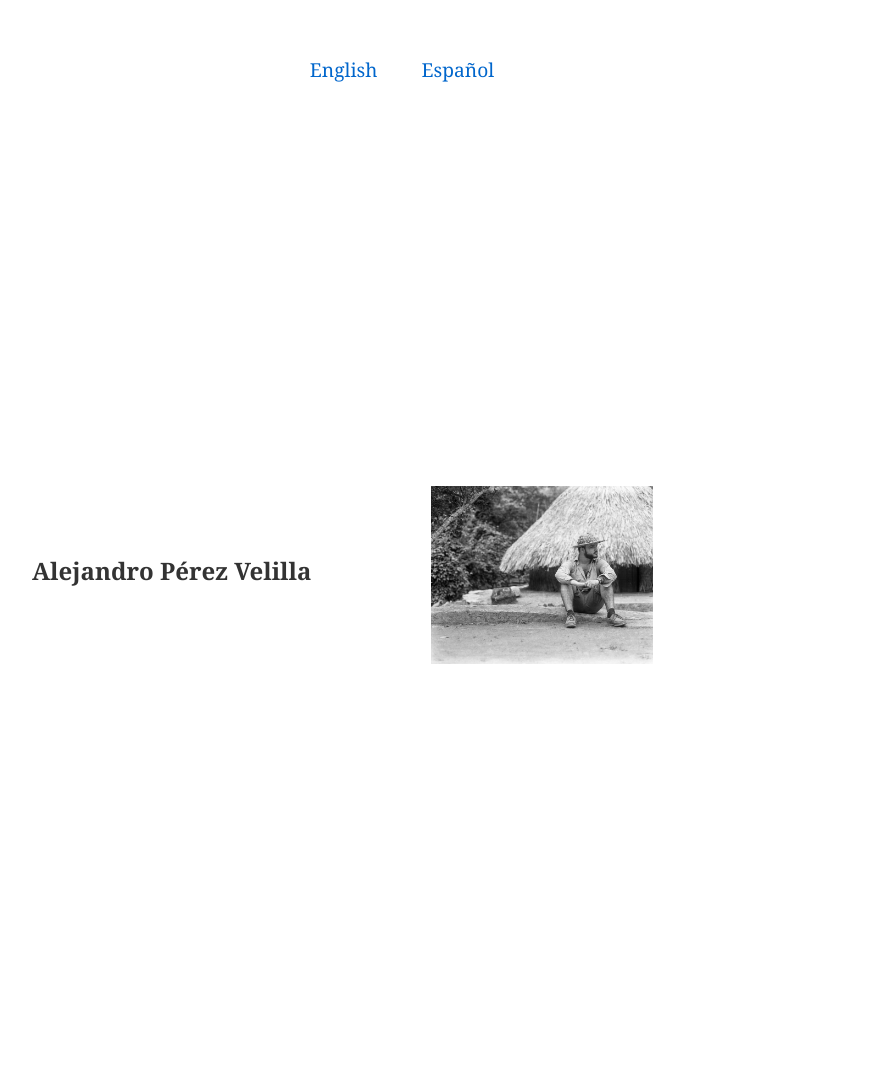
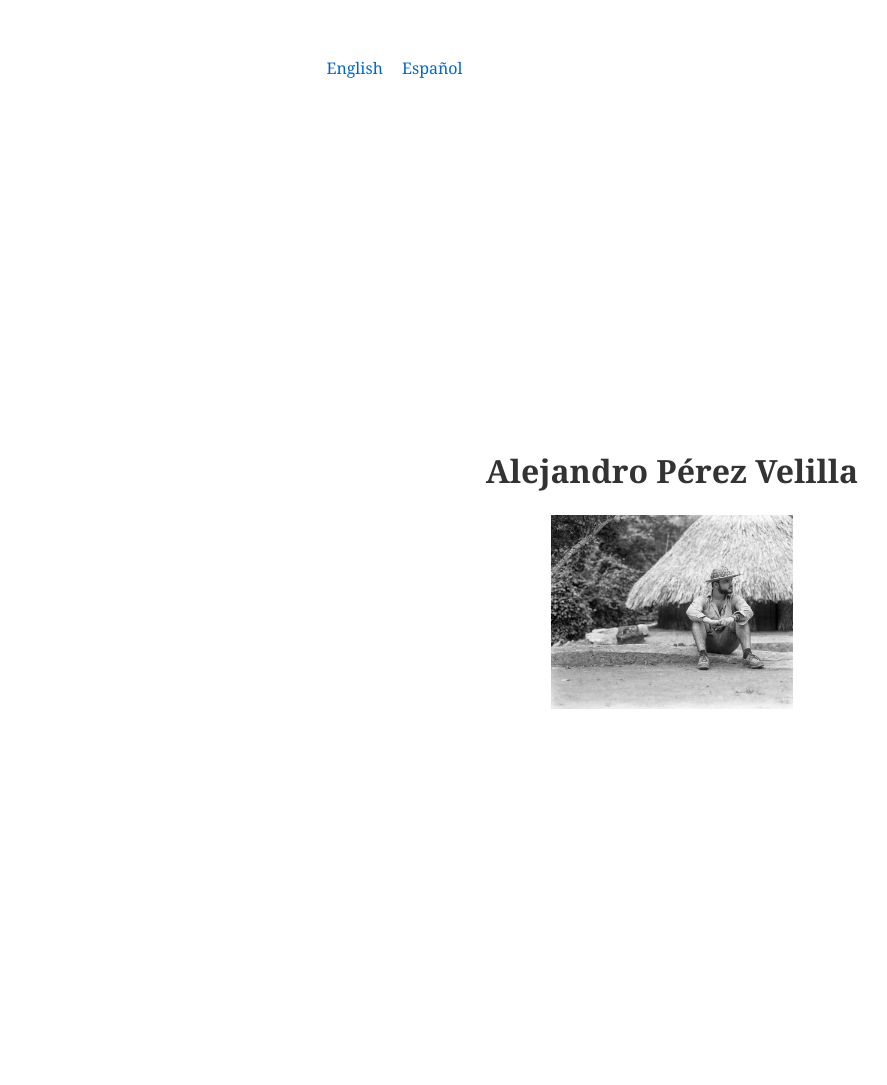
Before and after one commit to datadreamscorp/datadreamscorp.github.io, a Jekyll site: the page built from index.md, in a window 1280 px wide. Shown: the whole page, without its empty margins (238-1125 px from the left). Built offline with Jekyll 4.4.1, drawn with Linux system fonts in a browser that asks for light colours.

Commit message:
landing again

```diff
--- a/assets/landing.css
+++ b/assets/landing.css
@@ -1,53 +1,42 @@
-/* General styles that apply to both mobile and desktop */
+/* Container settings to ensure full screen centering */
 .landing-container {
     display: flex;
     flex-direction: column;
+    justify-content: center;
     align-items: center;
-    justify-content: center;
     text-align: center;
-    min-height: 100vh;
-    padding: 20px;
+    height: 100vh;  /* Use the full height of the viewport */
+    width: 100vw;   /* Use the full width of the viewport */
+    margin: 0;      /* Reset any default margin */
+    padding: 20px;  /* Padding around the content */
 }
 
-.text-and-image {
-    display: flex;
-    flex-direction: column; /* Stacks items vertically on desktop as well */
-    align-items: center;
-    margin-bottom: 20px;
+/* Styling for text headers within the landing page */
+.landing-container h2 {
+    margin-top: 0.5em;      /* Space above the header */
+    margin-bottom: 20px;    /* Space below the header, more space to separate from image */
+    font-size: 2em;         /* Larger text for headers */
+    color: #333;            /* Dark grey color for text */
 }
 
-.text-and-image img {
-    max-width: 50%; /* Larger viewports can have a larger max-width */
-    margin-top: 20px; /* Ensures spacing between name and image */
+/* Styling for images to ensure they resize and center correctly */
+.landing-container img {
+    max-width: 60%;  /* Limit the image width to 60% of the container width */
+    height: auto;    /* Maintain aspect ratio */
+    margin: 0 auto;  /* Center the image horizontally */
 }
 
-nav ul {
-    list-style-type: none;
-    padding: 0;
+/* Media Queries for responsive adjustments */
+@media (min-width: 1024px) {
+    /* Larger screens */
+    .landing-container img {
+        max-width: 30%;  /* Smaller percentage for larger screens */
+    }
 }
 
-nav ul li {
-    display: inline;
-    margin: 0 20px;
-}
-
-nav ul li a {
-    text-decoration: none;
-    color: #0066cc;
-    font-size: 1.2em; /* Slightly larger font for desktop */
-}
-
-nav ul li a:hover {
-    text-decoration: underline;
-}
-
-/* Media Query for Desktop Screens */
-@media (min-width: 768px) {
-    .text-and-image {
-        flex-direction: row; /* Side by side on larger screens */
-        justify-content: space-around; /* Distributes space evenly around items */
-    }
-    .text-and-image img {
-        max-width: 30%; /* Adjust based on preference */
+@media (max-width: 768px) {
+    /* Smaller screens */
+    .landing-container img {
+        max-width: 90%;  /* Larger percentage for smaller screens */
     }
 }
```
